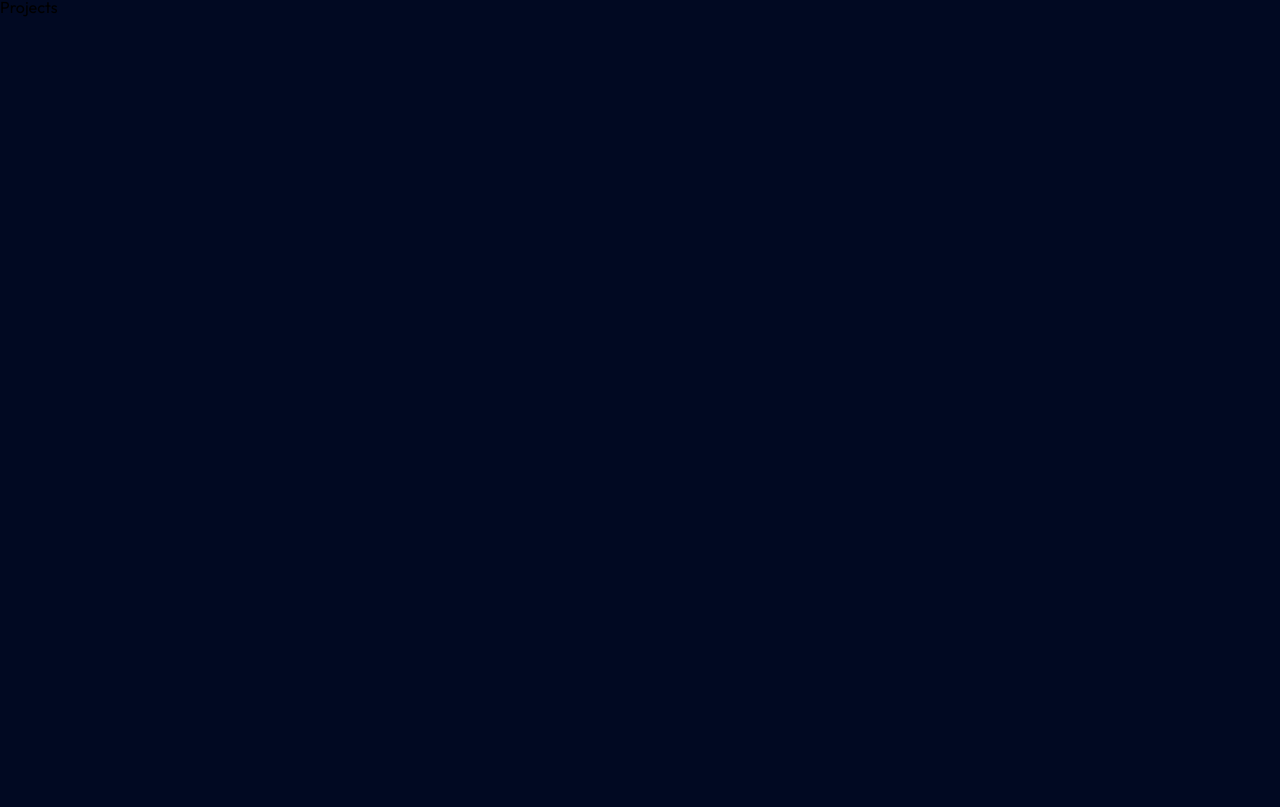
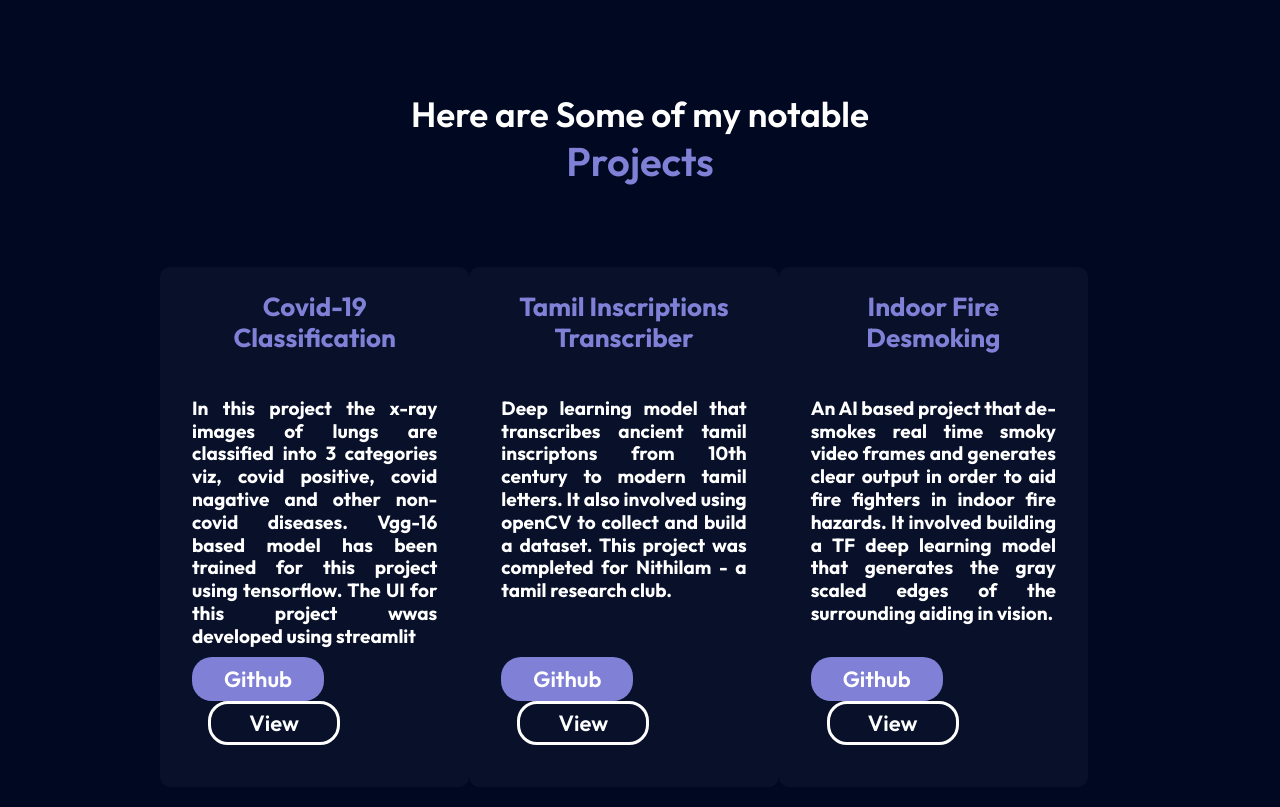
Before and after one commit to Siddhartha-Devan/React-portfolio, a React (Create React App) app: page / in a window 1280 px wide. Shown: the part 693-1500 px from the top of the page. Before the commit the page ends 800 px from the top, so only its background shows below. Built offline with nearby package versions, Linux system fonts and the light colour scheme; the HTML template or start-up script is replaced by a standard one.

Commit message:
frontend till projects page

```diff
--- a/src/components/main/main.css
+++ b/src/components/main/main.css
@@ -62,17 +62,18 @@
     margin-left: 95px;
     margin-right: 45px;
     overflow: hidden;
+    /* position: fixed; */
     /* width: 50%; */
 }
 
 .pf__main-image-container img {
-    margin-top: 2rem;
+    margin-top: 1.5rem;
     /* height: 100%;
     width: 100%; */
-    width: 430px;
-    height: 430px;
+    width: 450px;
+    height: 450px;
+
     /* flex-shrink: 0; */
     border-radius: 50%;
     object-fit: cover;
-
 }
--- a/src/components/projects/Projects.jsx
+++ b/src/components/projects/Projects.jsx
@@ -1,9 +1,31 @@
 import React from 'react'
 import './projects.css'
+
+import Procontainer from '../../containers/procontainer/Procontainer'
+
 const Projects = () => {
   return (
-    <div>
-      Projects
+    <div className='pf__projects'>
+      <div className='pf__projects-head'>
+        <div className='pf__projects-head-sub-one'>
+          Here are Some of my notable
+        </div>
+        <div className='pf__projects-head-sub-two'>
+          Projects
+        </div>
+      </div>
+
+      <div className='pf__projects-row-1'>
+        <Procontainer title='Covid-19 Classification' desc = 'In this project the x-ray images of lungs are classified into 3 categories viz, covid positive, covid nagative and other non-covid diseases. Vgg-16 based model has been trained for this project using tensorflow. The UI for this project wwas developed using streamlit' />
+        <Procontainer title='Tamil Inscriptions Transcriber' desc = 'Deep learning model that transcribes ancient tamil inscriptons from 10th century to modern tamil letters. It also involved using openCV to collect and build a dataset. This project was completed for Nithilam - a tamil research club.' />
+        <Procontainer title= 'Indoor Fire Desmoking' desc = 'An AI based project that de-smokes real time smoky video frames and generates clear output in order to aid fire fighters in indoor fire hazards. It involved building a TF deep learning model that generates the gray scaled edges of the surrounding aiding in vision.'/>
+      </div>
+      <div className='pf__projects-row-2'>
+        <Procontainer title = 'React UI Project' desc = 'In this is a react.js based UI development project. This project involved selecting a Figma design from the web and converting it into a full fledged responsive web site. This project was done in order to hone my front end dev skills'/>
+        <Procontainer title = 'Feature Selection by Genetic Algorithm' desc = 'In this project, I have developed  an evolutionary algorithm for feature selection in Machine Learning. Here, the individuals with the best possible features are  allowed to produce further generations to select the best features from the data.'/>
+        <Procontainer title = 'Emotion Detection' desc = 'In this project, a facial emotions dataset from kaggle was selected and it was used to develop a tensorflow based deep learning model that accurately classifies the emotions of the human faces into various classes like happy, sad, angry etc.'/>
+      </div>
+
     </div>
   )
 }
--- a/src/components/projects/projects.css
+++ b/src/components/projects/projects.css
@@ -0,0 +1,50 @@
+.pf__projects {
+    margin: 2rem 8rem;
+    display: flex;
+    flex-direction: column;
+}
+
+.pf__projects-head {
+    display: flex;
+    flex-direction: column;
+    margin: 0rem 2rem;
+    margin-top: 4rem;
+}
+
+.pf__projects-head-sub-one{
+    color: #FFF;
+    text-align: center;
+    font-family: Outfit;
+    font-size: 35px;
+    font-style: normal;
+    font-weight: 600;
+    line-height: 120%
+}
+
+.pf__projects-head-sub-two {
+    color: #8080D7;
+    text-align: center;
+    font-family: Outfit;
+    font-size: 40px;
+    font-style: normal;
+    font-weight: 600;
+    line-height: 130%;
+}
+
+.pf__projects-row-1 {
+    display: flex;
+    flex-direction: row;
+    margin-top: 5rem;
+    margin-left: 2rem;
+    margin-right: 4rem;
+    justify-content: space-between;
+}
+
+.pf__projects-row-2 {
+    display: flex;
+    flex-direction: row;
+    margin-top: 8rem;
+    margin-left: 2rem;
+    margin-right: 4rem;
+    justify-content: space-between;
+}
--- /dev/null
+++ b/src/containers/procontainer/Procontainer.jsx
@@ -0,0 +1,26 @@
+import React from 'react'
+import './procontainer.css'
+
+const Procontainer = ({title, desc}) => {
+    return (
+        <div className='pf__procontainer'>
+            <div className='pf__procontainer-title'>
+                <p>{title}</p>
+            </div>
+            <div className='pf__procontainer-desc'>
+                <p>{desc}</p>
+            </div>
+            <div className='pf__procontainer-buttons'>
+                <button className='pf__procontainer-buttons-git'>
+                    Github
+                </button>
+
+                <button className='pf__procontainer-buttons-view'>
+                    View
+                </button>
+            </div>
+        </div>
+    )
+}
+
+export default Procontainer
--- /dev/null
+++ b/src/containers/procontainer/procontainer.css
@@ -0,0 +1,101 @@
+.pf__procontainer {
+    display: flex;
+    flex-direction: column;
+    width: 345px;
+    height: 520px;
+    background: #08102A;
+    border-radius: 10px;
+}
+
+.pf__procontainer:hover {
+    box-shadow: 3px 3px 3px 3px;
+    background-color: var(--color-bg);
+    transition-duration: 0.3s;
+}
+
+
+.pf__procontainer-title {
+    flex: 1;
+    color: #8080D7;
+    font-family: Outfit;
+    font-size: 26px;
+    font-style: normal;
+    font-weight: 700;
+    line-height: 120%;
+    margin-left: 2rem;
+    margin-right: 2rem;
+    align-items: center;
+}
+
+
+.pf__procontainer-title p {
+    padding-top: 10%;
+    text-align: center;
+}
+
+.pf__procontainer-desc {
+    flex: 2;
+    color: #FFF;
+    text-align: justify;
+    font-family: Outfit;
+    font-size: 19px;
+    font-style: normal;
+    font-weight: 700;
+    line-height: 120%;
+    margin-left: 2rem;
+    margin-right: 2rem;
+}
+
+.pf__procontainer-buttons {
+    flex: 1;
+    margin-left: 2rem;
+    margin-right: 2rem;
+}
+
+.pf__procontainer-buttons-git {
+    width: 132px;
+    height: 44px;
+
+    border-radius: 20px;
+    background: #8080D7;
+    color: #FFF;
+    border: solid;
+    border-style: none;
+    /* text-align: center; */
+    font-family: Outfit;
+    font-size: 22px;
+    font-style: normal;
+    font-weight: 600;
+    /* line-height: 120% */
+}
+
+.pf__procontainer-buttons-git:hover {
+    box-shadow: 2px 2px 2px black;
+    background-color: transparent;
+    border: solid;
+    transition-duration: 0.2s;
+}
+
+.pf__procontainer-buttons-view {
+    width: 132px;
+    height: 44px;
+    margin-left: 1rem;
+    border-radius: 20px;
+    border: 3px solid #FFF;
+    background: rgba(30, 30, 30, 0.00);
+
+    color: #FFF;
+
+    /* text-align: center; */
+    font-family: Outfit;
+    font-size: 22px;
+    font-style: normal;
+    font-weight: 600;
+    line-height: 120%;
+}
+
+.pf__procontainer-buttons-view:hover {
+    background: #8080D7;
+    border: none;
+    transition-duration: 0.2s;
+}
```
